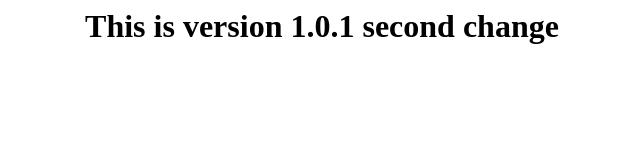
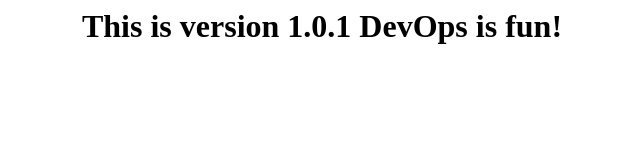
Before and after one commit to harris42-uw/devops, a plain HTML site: page index.html in a window 1280 px wide. Shown: the whole page, without its empty margins (318-958 px from the left). Drawn offline with Linux system fonts and the light colour scheme.

Commit message:
Third change

```diff
--- a/index.html
+++ b/index.html
@@ -1 +1 @@
-<center><h1>This is version 1.0.1 second change</h1></center>
+<center><h1>This is version 1.0.1 DevOps is fun!</h1></center>
```
